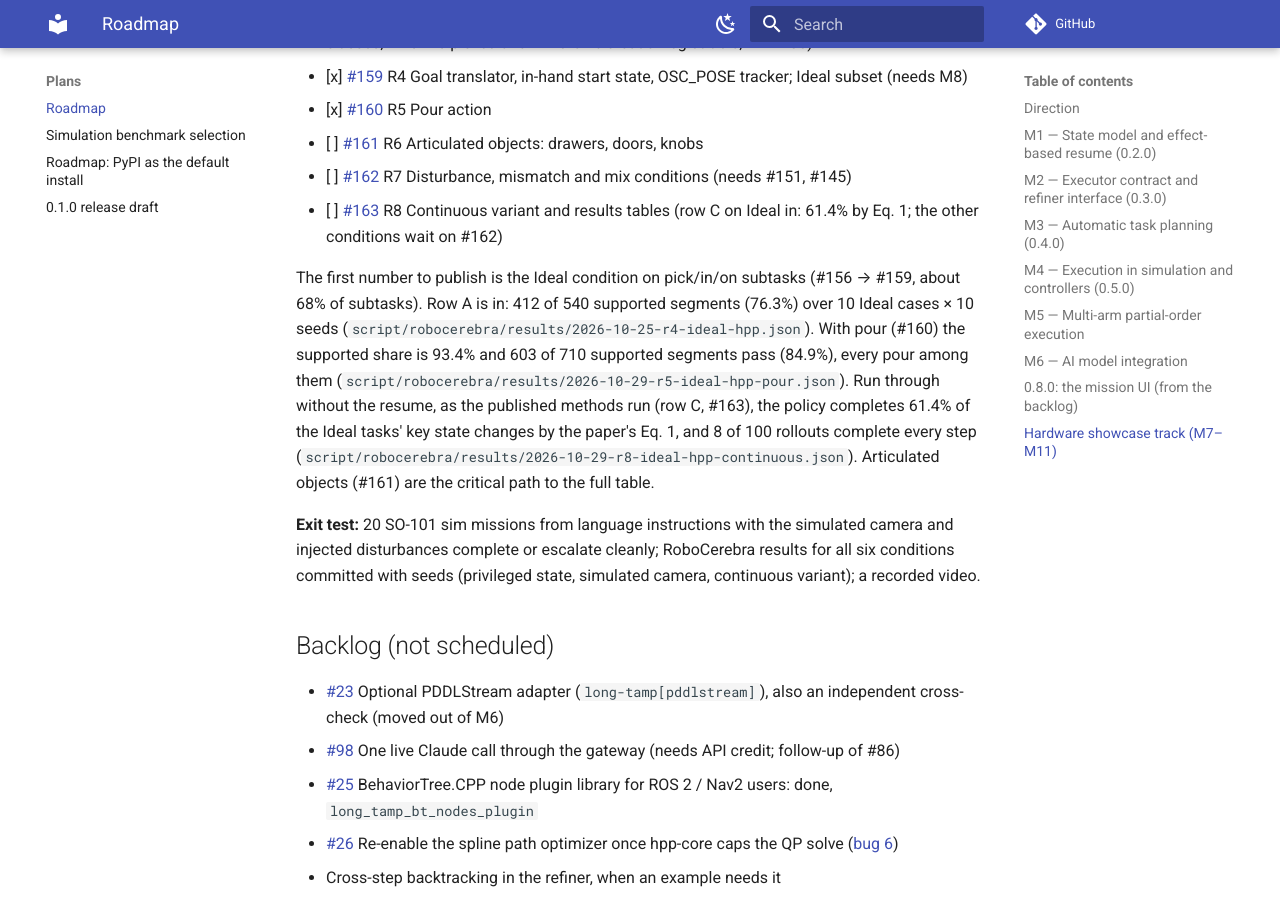
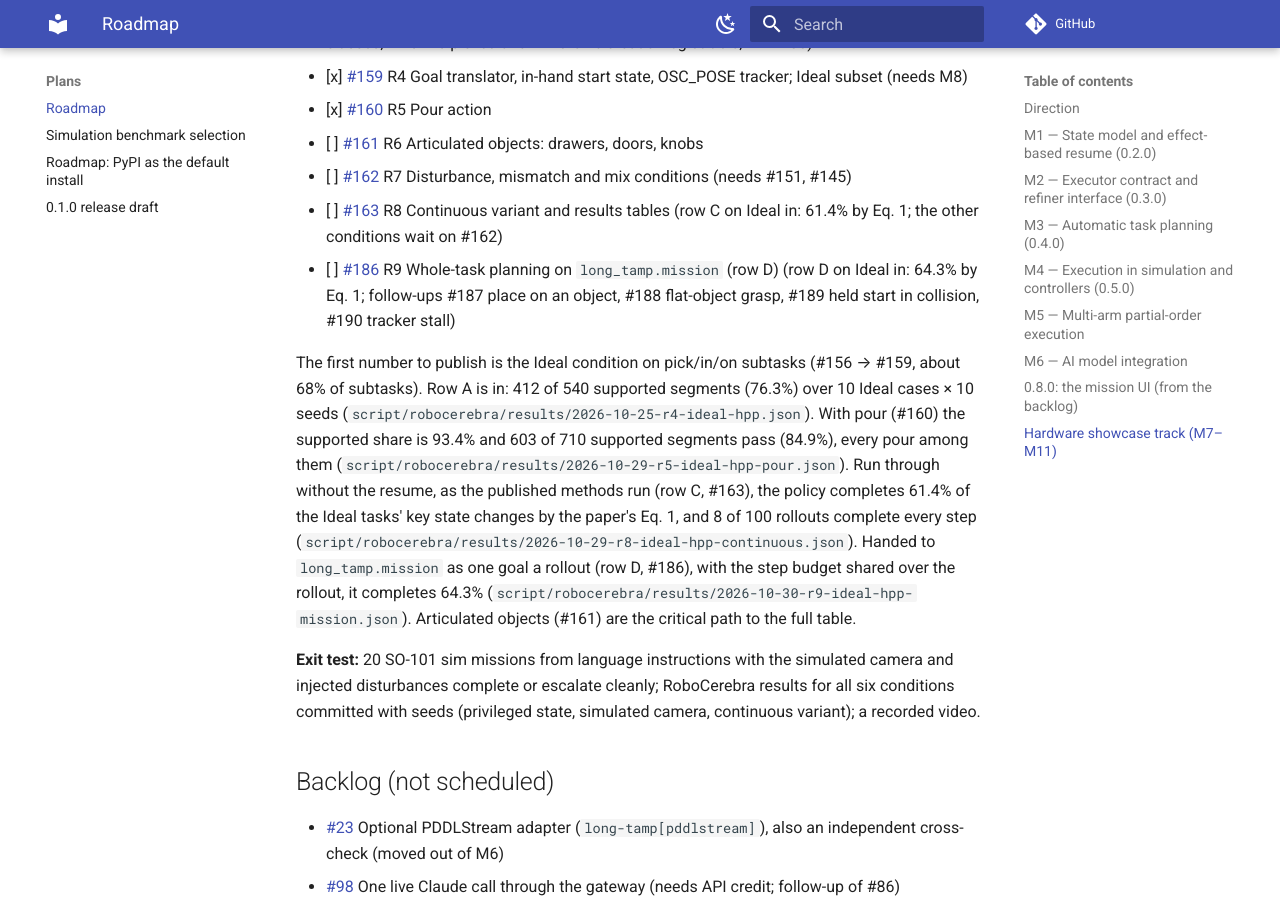
Before and after one commit to thanhndv212/long-tamp, an MkDocs documentation site: the page built from docs/plans/roadmap.md, in a window 1280 px wide and 900 px high, scrolled down 7707 px. Built offline with MkDocs 1.6.1 and Material for MkDocs 9.7.7, drawn with Linux system fonts in a browser that asks for light colours; comment, search, counter and statistics services are not loaded.

Commit message:
Update the changelog and roadmap for RoboCerebra row D

```diff
--- a/docs/plans/roadmap.md
+++ b/docs/plans/roadmap.md
@@ -331,6 +331,9 @@ planner-based entry has been published. #153 is split into:
 - [ ] [#162](https://github.com/thanhndv212/long-tamp/issues/162) R7 Disturbance, mismatch and mix conditions (needs #151, #145)
 - [ ] [#163](https://github.com/thanhndv212/long-tamp/issues/163) R8 Continuous variant and results tables
       (row C on Ideal in: 61.4% by Eq. 1; the other conditions wait on #162)
+- [ ] [#186](https://github.com/thanhndv212/long-tamp/issues/186) R9 Whole-task planning on `long_tamp.mission` (row D)
+      (row D on Ideal in: 64.3% by Eq. 1; follow-ups #187 place on an object, #188 flat-object
+      grasp, #189 held start in collision, #190 tracker stall)
 
 The first number to publish is the Ideal condition on pick/in/on subtasks (#156 → #159, about
 68% of subtasks). Row A is in: 412 of 540 supported segments (76.3%) over 10 Ideal cases ×
@@ -339,7 +342,8 @@ supported share is 93.4% and 603 of 710 supported segments pass (84.9%), every p
 (`script/robocerebra/results/2026-10-29-r5-ideal-hpp-pour.json`). Run through without the resume,
 as the published methods run (row C, #163), the policy completes 61.4% of the Ideal tasks' key
 state changes by the paper's Eq. 1, and 8 of 100 rollouts complete every step
-(`script/robocerebra/results/2026-10-29-r8-ideal-hpp-continuous.json`). Articulated objects (#161) are the critical path to the full table.
+(`script/robocerebra/results/2026-10-29-r8-ideal-hpp-continuous.json`). Handed to `long_tamp.mission` as one goal a rollout (row D, #186), with the
+step budget shared over the rollout, it completes 64.3% (`script/robocerebra/results/2026-10-30-r9-ideal-hpp-mission.json`). Articulated objects (#161) are the critical path to the full table.
 
 **Exit test:** 20 SO-101 sim missions from language instructions with the simulated camera and injected disturbances complete or escalate cleanly; RoboCerebra results for all six conditions committed with seeds (privileged state, simulated camera, continuous variant); a recorded video.
 
```
Also changed, not shown: CHANGELOG.md (+11 -0 lines).
